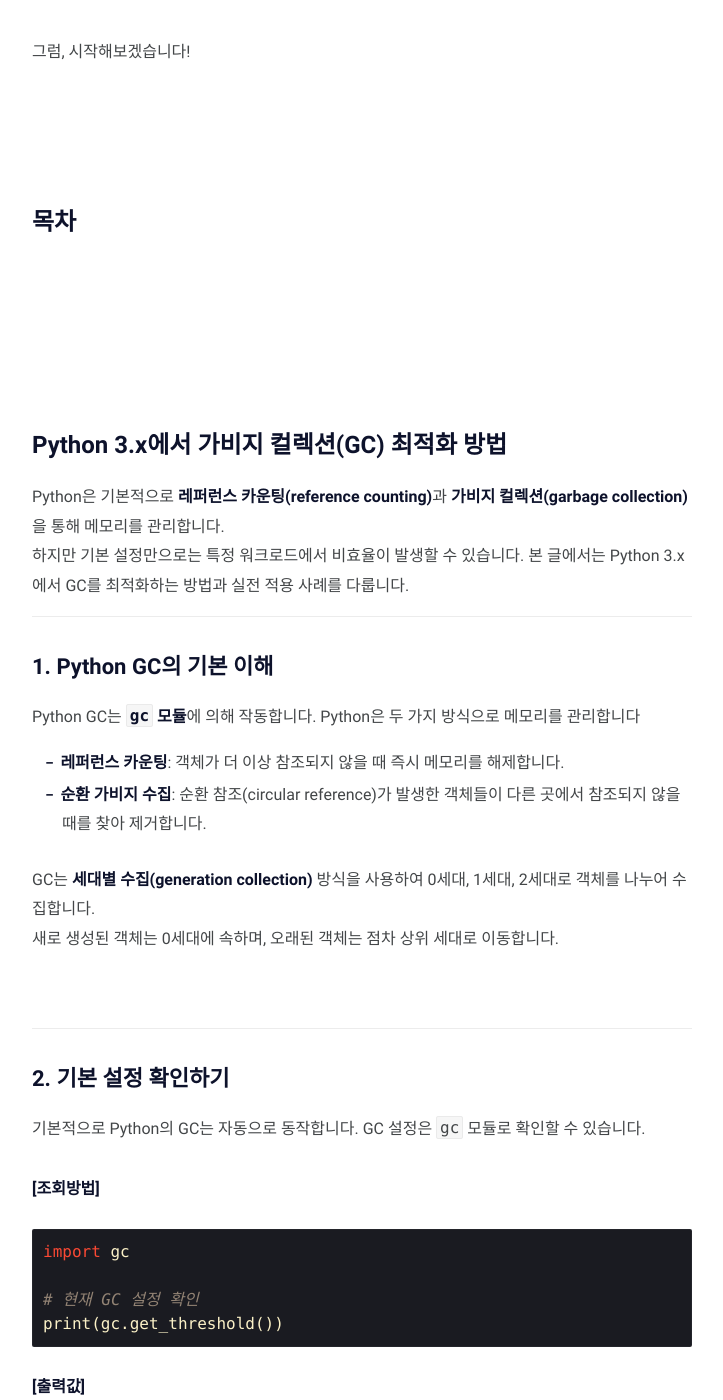
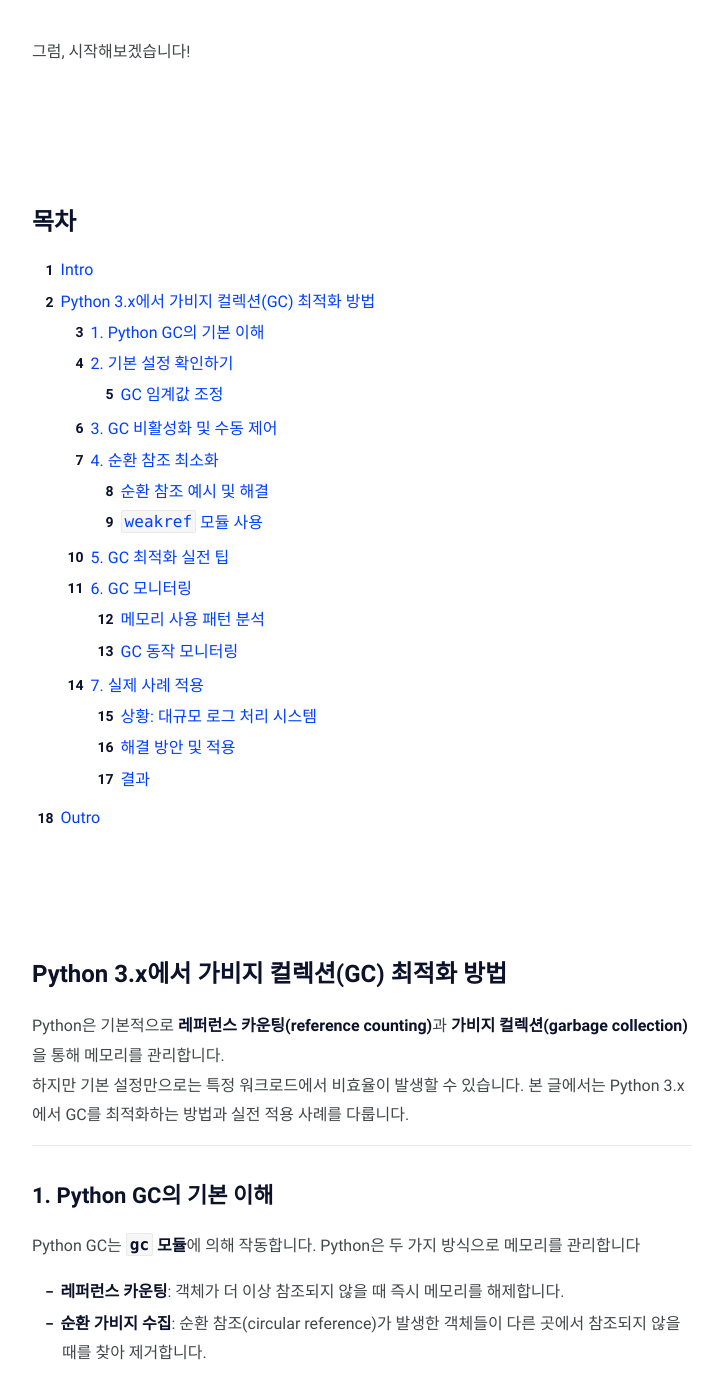
Before and after one commit to jd6186/jd6186.github.io, a Jekyll site: the page built from _posts/BackEnd/Python/2024-11-26-PythonGC.md, in a window 1280 px wide and 1400 px high, scrolled down 697 px. Shown: the whole window, without its empty margins (278-1001 px from the left). Built offline with Jekyll 4.4.1, drawn with Linux system fonts in a browser that asks for light colours; comment, search, counter and statistics services are not loaded; some of the changed text lies outside the part shown.

Commit message:
[Python 성능관리 방법 vol.1 - GC 관리] fix: 목차 수정

```diff
--- a/_posts/BackEnd/Python/2024-11-26-PythonGC.md
+++ b/_posts/BackEnd/Python/2024-11-26-PythonGC.md
@@ -14,7 +14,24 @@ Python은 자동으로 메모리를 관리하는 편리한 언어이지만, 기
 <br/><br/><br/><br/>
 
 # 목차
-
+1. [Intro](#intro)
+2. [Python 3.x에서 가비지 컬렉션(GC) 최적화 방법](#python-3x에서-가비지-컬렉션gc-최적화-방법)
+   - [1. Python GC의 기본 이해](#1-python-gc의-기본-이해)
+   - [2. 기본 설정 확인하기](#2-기본-설정-확인하기)
+      - [GC 임계값 조정](#gc-임계값-조정)
+   - [3. GC 비활성화 및 수동 제어](#3-gc-비활성화-및-수동-제어)
+   - [4. 순환 참조 최소화](#4-순환-참조-최소화)
+      - [순환 참조 예시 및 해결](#순환-참조-예시-및-해결)
+      - [`weakref` 모듈 사용](#weakref-모듈-사용)
+   - [5. GC 최적화 실전 팁](#5-gc-최적화-실전-팁)
+   - [6. GC 모니터링](#6-gc-모니터링)
+      - [메모리 사용 패턴 분석](#메모리-사용-패턴-분석)
+      - [GC 동작 모니터링](#gc-동작-모니터링)
+   - [7. 실제 사례 적용](#7-실제-사례-적용)
+      - [상황: 대규모 로그 처리 시스템](#상황-대규모-로그-처리-시스템)
+      - [해결 방안 및 적용](#해결-방안-및-적용)
+      - [결과](#결과)
+3. [Outro](#outro)
 <br/><br/><br/><br/>
 
 # Python 3.x에서 가비지 컬렉션(GC) 최적화 방법
@@ -145,7 +162,7 @@ Python GC를 최적화하는 방법은 다양하지만, 다음과 같은 실전
 <br/><br/><br/>
 
 ---
-## 7. GC 모니터링
+## 6. GC 모니터링
 `gc` 모듈은 가비지 컬렉션 횟수 및 수행 시간을 확인하는 기능을 제공합니다.
 
 ### 메모리 사용 패턴 분석
@@ -175,7 +192,7 @@ gc.collect()
 <br/><br/><br/>
 
 ---
-## 8. 실제 사례 적용
+## 7. 실제 사례 적용
 대규모 데이터 파이프라인을 운영하는 기업에서 아래와 같은 문제가 발생했다고 가정해 봅시다.
 
 ### 상황: 대규모 로그 처리 시스템
```
